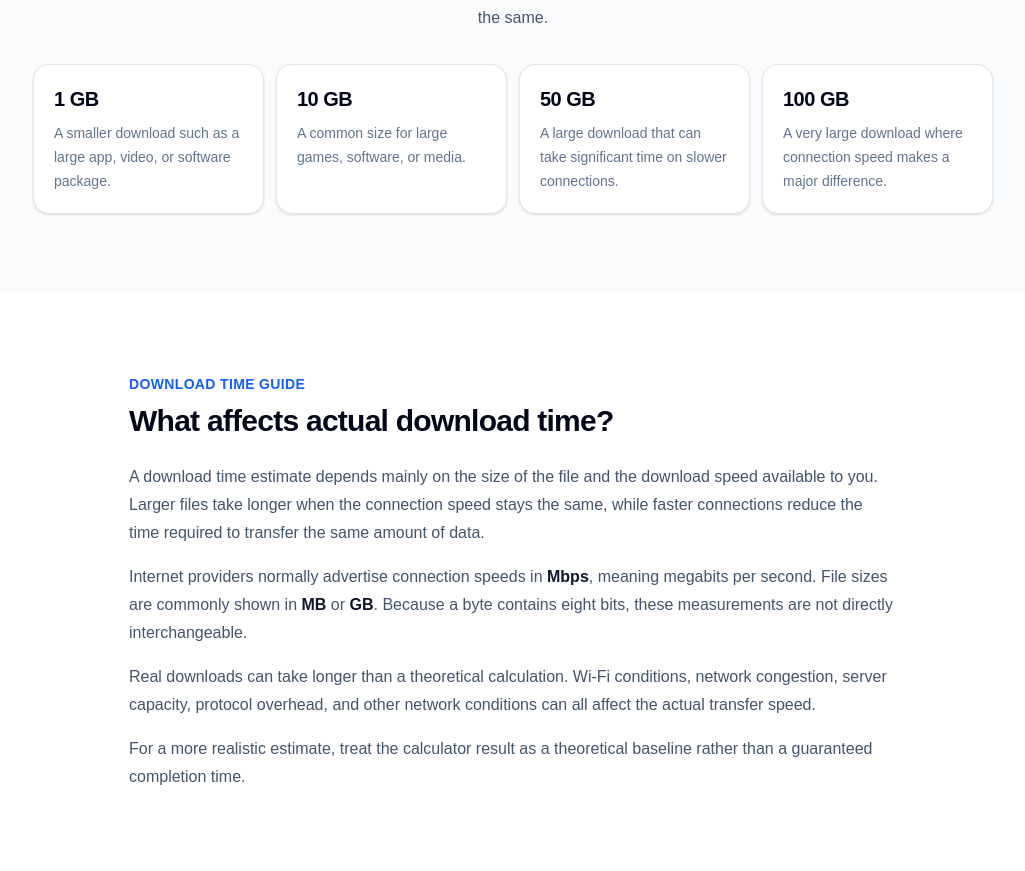
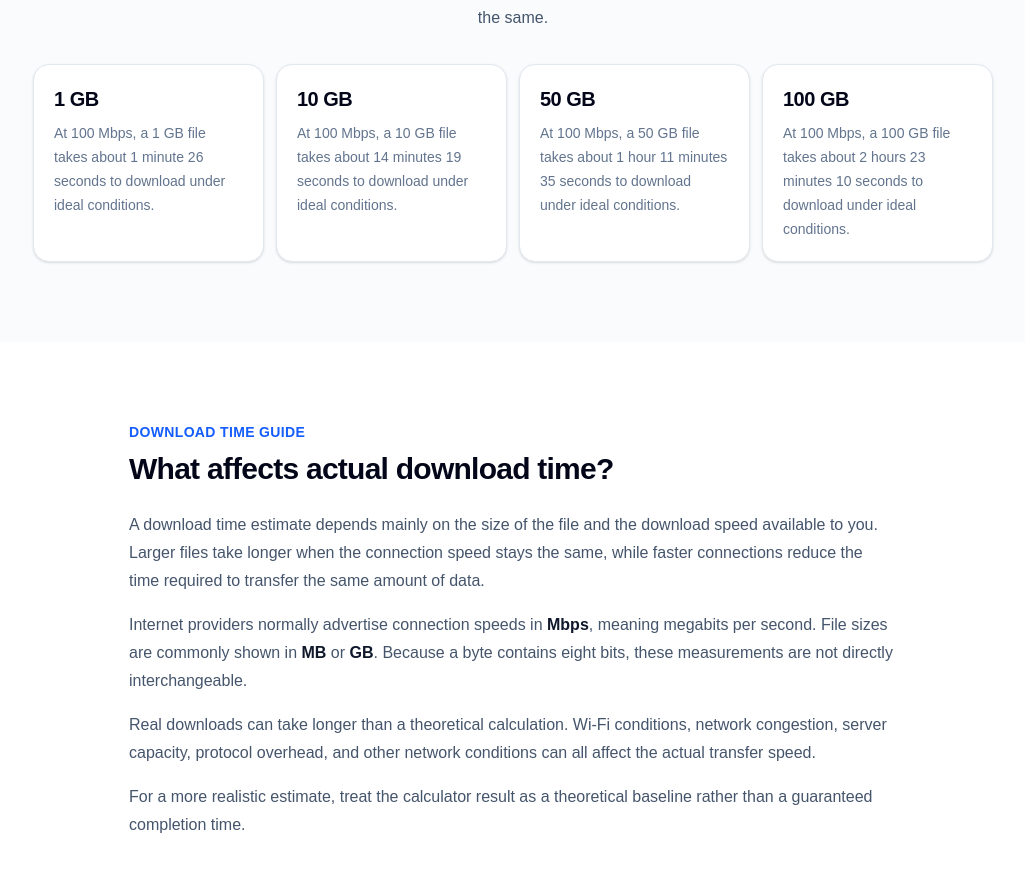
Before and after one commit to ahmadlais662-max/downloadgauge, a Next.js app: page /download-time-calculator in a window 1280 px wide. Shown: the part 2164-3035 px from the top of the page, without its empty margins (127-1152 px from the left). Built offline with nearby package versions, Linux system fonts and the light colour scheme.

Commit message:
Improve download time examples

```diff
--- a/app/download-time-calculator/page.tsx
+++ b/app/download-time-calculator/page.tsx
@@ -607,26 +607,28 @@ export default function DownloadTimeCalculatorPage() {
 
             <div className="mt-6 grid gap-3 sm:mt-8 sm:grid-cols-2 lg:grid-cols-4">
               {[
+
 {
   size: "1 GB",
   description:
-                    "A smaller download such as a large app, video, or software package.",
+    "At 100 Mbps, a 1 GB file takes about 1 minute 26 seconds to download under ideal conditions.",
 },
 {
   size: "10 GB",
   description:
-                    "A common size for large games, software, or media.",
+    "At 100 Mbps, a 10 GB file takes about 14 minutes 19 seconds to download under ideal conditions.",
 },
 {
   size: "50 GB",
   description:
-                    "A large download that can take significant time on slower connections.",
+    "At 100 Mbps, a 50 GB file takes about 1 hour 11 minutes 35 seconds to download under ideal conditions.",
 },
 {
   size: "100 GB",
   description:
-                    "A very large download where connection speed makes a major difference.",
+    "At 100 Mbps, a 100 GB file takes about 2 hours 23 minutes 10 seconds to download under ideal conditions.",
 },
+
               ].map((example) => (
                 <article
                   key={example.size}
```
Lines whose indentation alone changed are shown as unchanged.
